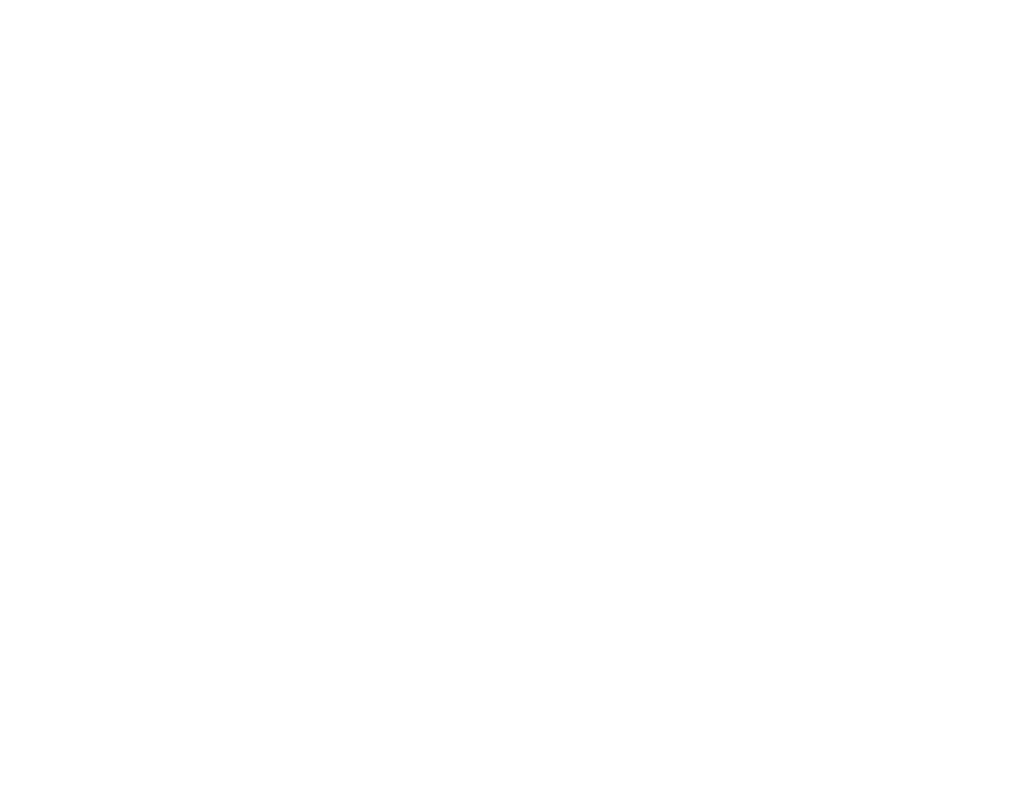
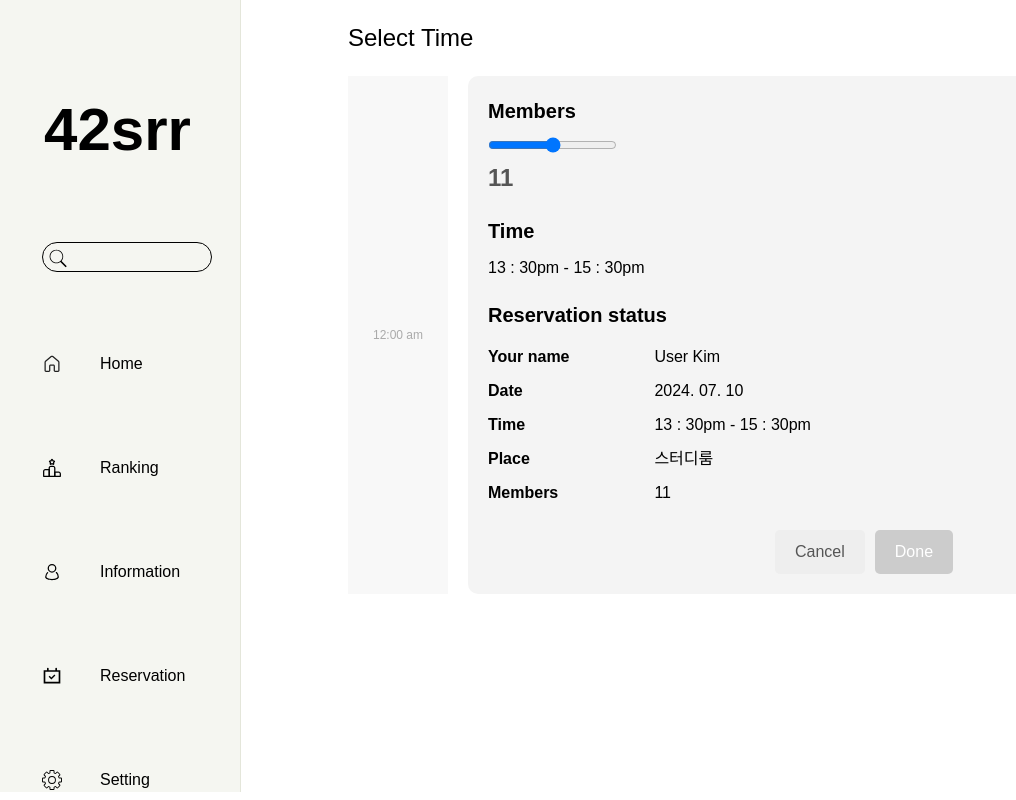
Before and after one commit to 42srr/STAT_Front, a React (Vite) app: page /reservationDetail in a window 1280 px wide. Before the commit this address had no page. Shown: the whole page, without its empty margins (0-1016 px from the left). Built offline with nearby package versions, Linux system fonts and the light colour scheme.

Commit message:
#11 화면 샘플 업로드 (drafts)

```diff
--- a/src/App.jsx
+++ b/src/App.jsx
@@ -4,6 +4,7 @@
 import SetPage from "./routes/setPage.jsx";
 import InfoPage from "./routes/infoPage.jsx";
 import ReservationPage from "./routes/reservationPage.jsx";
+import ReservationDetail from "./routes/reservationDetail.jsx";
 import { Routes, Route } from "react-router-dom";
 
 function App() {
@@ -15,6 +16,7 @@
         <Route path="/rank" element={<RankPage />} />
         <Route path="/set" element={<SetPage />} />
         <Route path="/reservation" element={<ReservationPage />} />
+        <Route path="/reservationDetail" element={<ReservationDetail />} />
         <Route path="/info" element={<InfoPage />} />
       </Routes>
     </>
--- /dev/null
+++ b/src/reservation.css
@@ -0,0 +1,175 @@
+.container {
+    display: flex;
+    font-family: Arial, sans-serif;
+}
+
+.sidebar {
+    width: 200px;
+    background-color: #f8f8f8;
+    padding: 10px;
+}
+
+.logo {
+    font-size: 24px;
+    font-weight: bold;
+    margin-bottom: 20px;
+}
+
+.nav ul {
+    list-style-type: none;
+    padding: 0;
+}
+
+.nav ul li {
+    margin: 20px 0;
+}
+
+.nav .search {
+    margin-bottom: 20px;
+}
+
+.nav .search input {
+    width: 100%;
+    padding: 5px;
+}
+
+.main-content {
+    flex: 1;
+    padding: 20px;
+    background-color: #fff;
+}
+
+.tabs {
+    display: flex;
+    gap: 10px;
+}
+
+.tab {
+    padding: 10px 20px;
+    border: none;
+    background-color: #ddd;
+    cursor: pointer;
+}
+
+.tab.active {
+    background-color: #ccc;
+}
+
+.calendar {
+    margin-top: 20px;
+}
+
+.calendar-header {
+    display: flex;
+    justify-content: space-between;
+    font-weight: bold;
+    border-bottom: 1px solid #ddd;
+    padding-bottom: 10px;
+}
+
+.calendar-body {
+    margin-top: 10px;
+}
+
+.calendar-description {
+    background-color: #eee;
+    padding: 20px;
+    margin-top: 20px;
+    border-radius: 5px;
+}
+
+.confirmation {
+    margin-top: 20px;
+    text-align: center;
+}
+
+.continue-button {
+    padding: 10px 20px;
+    border: none;
+    background-color: #ccc;
+    cursor: pointer;
+}
+
+.main-content h1 {
+    font-size: 24px;
+    margin-bottom: 20px;
+}
+
+.time-selection-container {
+    display: flex;
+    gap: 20px;
+}
+
+.time-line {
+    width: 100px;
+    background-color: #f8f8f8;
+    padding: 10px;
+    display: flex;
+    justify-content: center;
+    align-items: center;
+    font-size: 12px;
+    color: #aaa;
+}
+
+.reservation-details {
+    flex: 1;
+    background-color: #f4f4f4;
+    padding: 20px;
+    border-radius: 10px;
+    margin : 0 auto;
+}
+
+.members, .time, .reservation-status {
+    margin-bottom: 20px;
+}
+
+.members h2, .time h2, .reservation-status h2 {
+    font-size: 20px;
+    font-weight: bold;
+    margin-bottom: 10px;
+}
+
+.members-count {
+    font-size: 24px;
+    font-weight: bold;
+    color: #555;
+}
+
+.reservation-status p {
+    margin: 5px 0;
+}
+
+.reservation-status > div > p:first-child {
+    font-weight: 600;
+    width: 20%;
+}
+
+.reservation-status > div.reservation-status-elements {
+    display: flex;
+    flex-direction: row;
+    column-gap: 1rem;
+}
+
+.buttons {
+    display: flex;
+    justify-content: center;
+    gap: 10px;
+}
+
+.cancel-button, .done-button {
+    padding: 10px 20px;
+    border: none;
+    cursor: pointer;
+    font-size: 16px;
+    border-radius: 5px;
+}
+
+.cancel-button {
+    background-color: #eee;
+    color: #555;
+}
+
+.done-button {
+    background-color: #ccc;
+    color: #fff;
+}
--- /dev/null
+++ b/src/routes/reservationDetail.jsx
@@ -0,0 +1,58 @@
+import SideBar from "../components/SideBar.jsx";
+import "../reservation.css";
+
+export default function reservationDetail() {
+  return (
+    <>
+      <div className="container">
+        <SideBar />
+        <main className="main-content">
+          <h1>Select Time</h1>
+          <div className="time-selection-container">
+            <div className="time-line">
+              <span>12:00 am</span>
+            </div>
+            <div className="reservation-details">
+              <div className="members">
+                <h2>Members</h2>
+                <input type="range" className="members-count" />
+                <div className="members-count">11</div>
+              </div>
+              <div className="time">
+                <h2>Time</h2>
+                <p>13 : 30pm - 15 : 30pm</p>
+              </div>
+              <div className="reservation-status">
+              <h2>Reservation status</h2>
+                <div className="reservation-status-elements">
+                  <p>Your name </p>
+                  <p>User Kim</p>
+                </div>
+                <div className="reservation-status-elements">
+                  <p>Date </p>
+                  <p> 2024. 07. 10</p>
+                </div>
+                <div className="reservation-status-elements">
+                  <p>Time</p>
+                  <p>13 : 30pm - 15 : 30pm</p>
+                </div>
+                <div className="reservation-status-elements">
+                  <p>Place </p>
+                  <p>스터디룸</p>
+                </div>
+                <div className="reservation-status-elements">
+                  <p>Members </p>
+                  <p>11</p>
+                </div>
+              </div>
+              <div className="buttons">
+                <button className="cancel-button">Cancel</button>
+                <button className="done-button">Done</button>
+              </div>
+            </div>
+          </div>
+        </main>
+      </div>
+    </>
+  );
+}
--- a/src/routes/reservationPage.jsx
+++ b/src/routes/reservationPage.jsx
@@ -1,12 +1,50 @@
 import SideBar from "../components/SideBar.jsx";
+import '../reservation.css';
 
 export default function ReservationPage() {
   return (
     <>
-      <SideBar />
-      <div>
-        예약하기<button>문의하기</button>
-      </div>
+     <div className="container">
+     <SideBar />
+      <main className="main-content">
+        <h1>Select Date</h1>
+        <div className="tabs">
+          <button className="tab active">스터디룸</button>
+          <button className="tab">유니버스룸</button>
+        </div>
+        <div className="calendar">
+          <div className="calendar-header">
+            <span>S</span>
+            <span>M</span>
+            <span>T</span>
+            <span>W</span>
+            <span>T</span>
+            <span>F</span>
+            <span>S</span>
+          </div>
+          <div className="calendar-body">
+            <div className="month">
+              <span>July, 2024</span>
+            </div>
+            <div className="calendar-description">
+              월별 달력: 일반 캘린더 처럼 표시
+              일주일 타임라인 제외하고 나머지 날짜들은 선택할 수 없게 옅은 색으로 비활성화 표시
+            </div>
+          </div>
+        </div>
+        <div className="confirmation">
+          <p>You have set a reservation date</p>
+          <button
+            onClick={(_this) => {
+              console.log("this :",  _this);
+            }}
+            className="continue-button">
+            Continue
+          </button>
+
+        </div>
+      </main>
+    </div>
     </>
   );
 }
```
